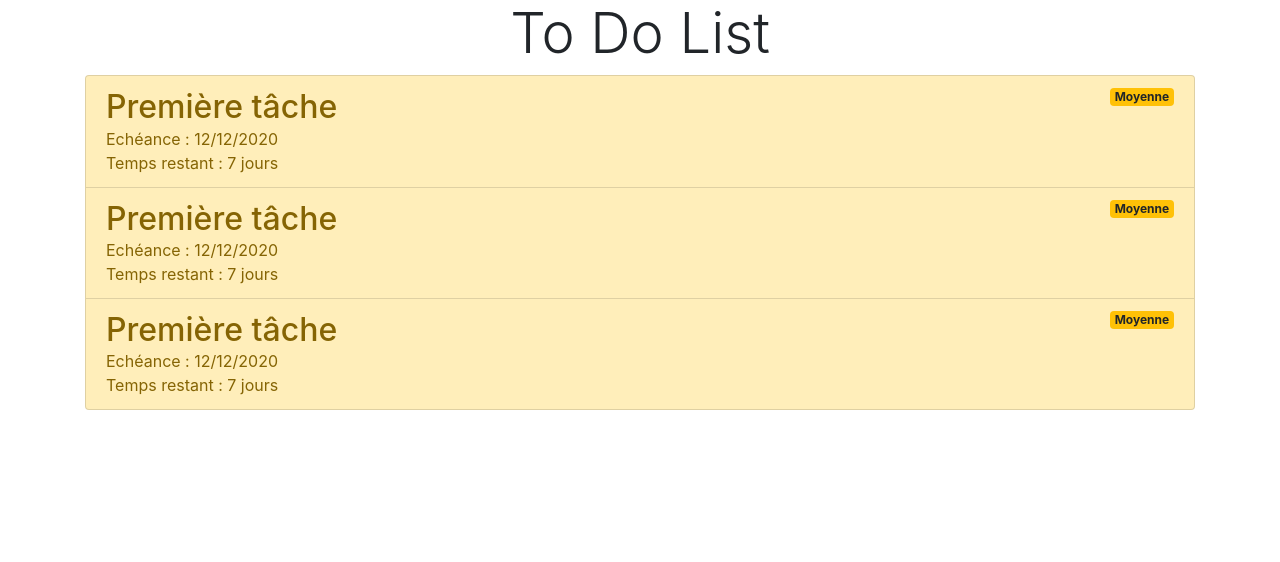
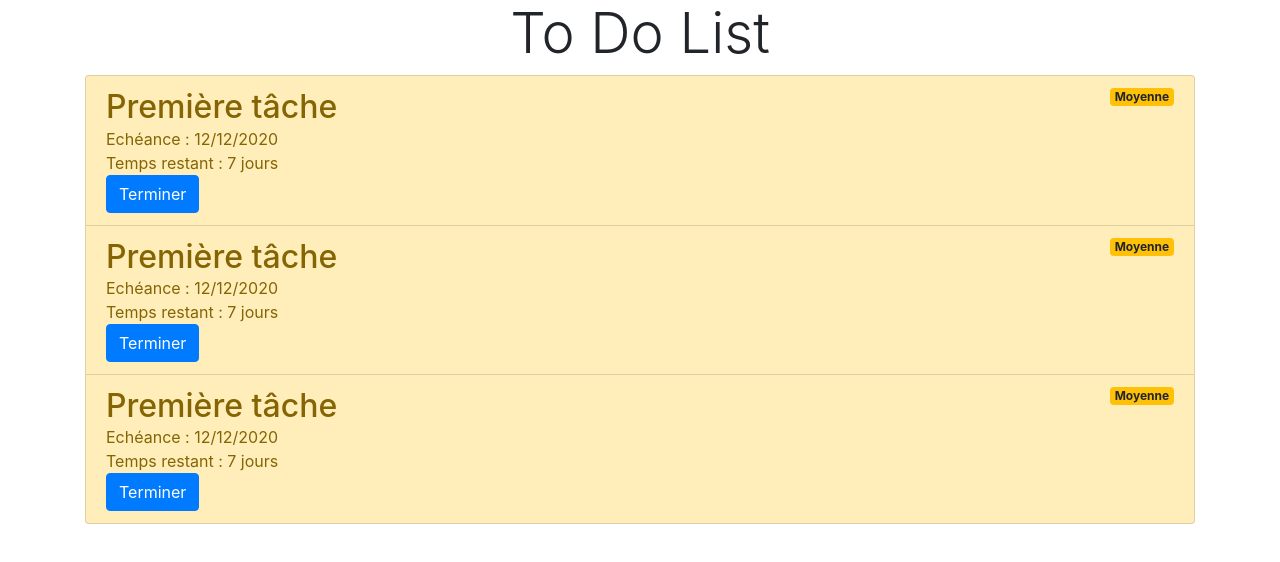
Before and after one commit to DavidLegrand/todolist, a React (Create React App) app: page / in a window 1280 px wide. Shown: the top 562 px of the page. Built offline with nearby package versions, Linux system fonts and the light colour scheme.

Commit message:
Added control buttons in task component

```diff
--- a/src/components/ToDoList/Task/Task.js
+++ b/src/components/ToDoList/Task/Task.js
@@ -1,13 +1,13 @@
 import React from "react";
 import PropTypes from "prop-types";
-import { Badge, ListGroupItem } from "react-bootstrap";
+import { Badge, Button, ListGroupItem } from "react-bootstrap";
 import TaskModel from "models/Task";
 
 const Task = () => {
   const task = new TaskModel({
-    title: "Première tâche"
+    title: "Première tâche",
   });
-  console.log(task)
+  console.log(task);
   return (
     <ListGroupItem variant={task.getVariant()}>
       <h2 className="d-inline">{task.title}</h2>
@@ -17,6 +17,13 @@ const Task = () => {
 
       <div>Echéance : {task.deadline.toLocaleDateString()}</div>
       <div>Temps restant : {task.getRemaining()} jours</div>
+      <div>
+        {task.completed ? (
+          <Button onClick={() => console.log("annuler", task)}>Annuler</Button>
+        ) : (
+          <Button onClick={() => console.log("terminer", task)}>Terminer</Button>
+        )}
+      </div>
     </ListGroupItem>
   );
 };
```
Also changed, not shown: 1 other file (tests, documents, lock files or other folders).
